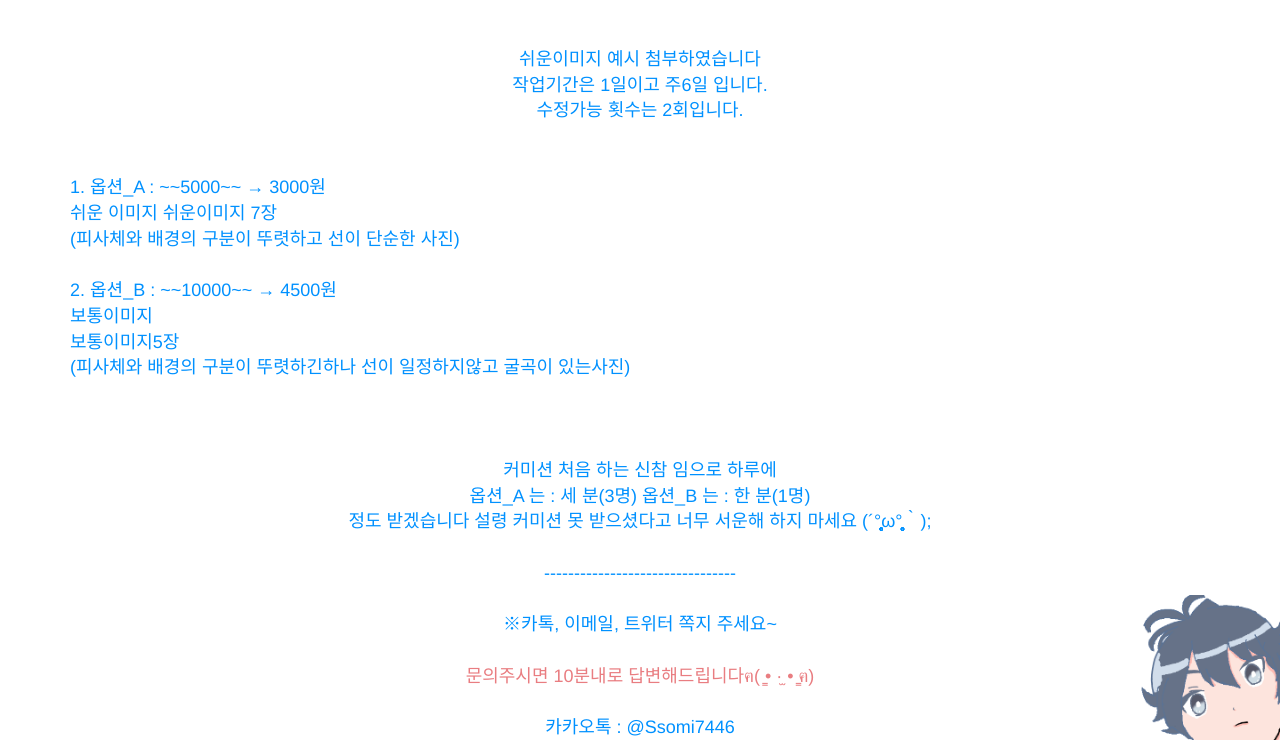
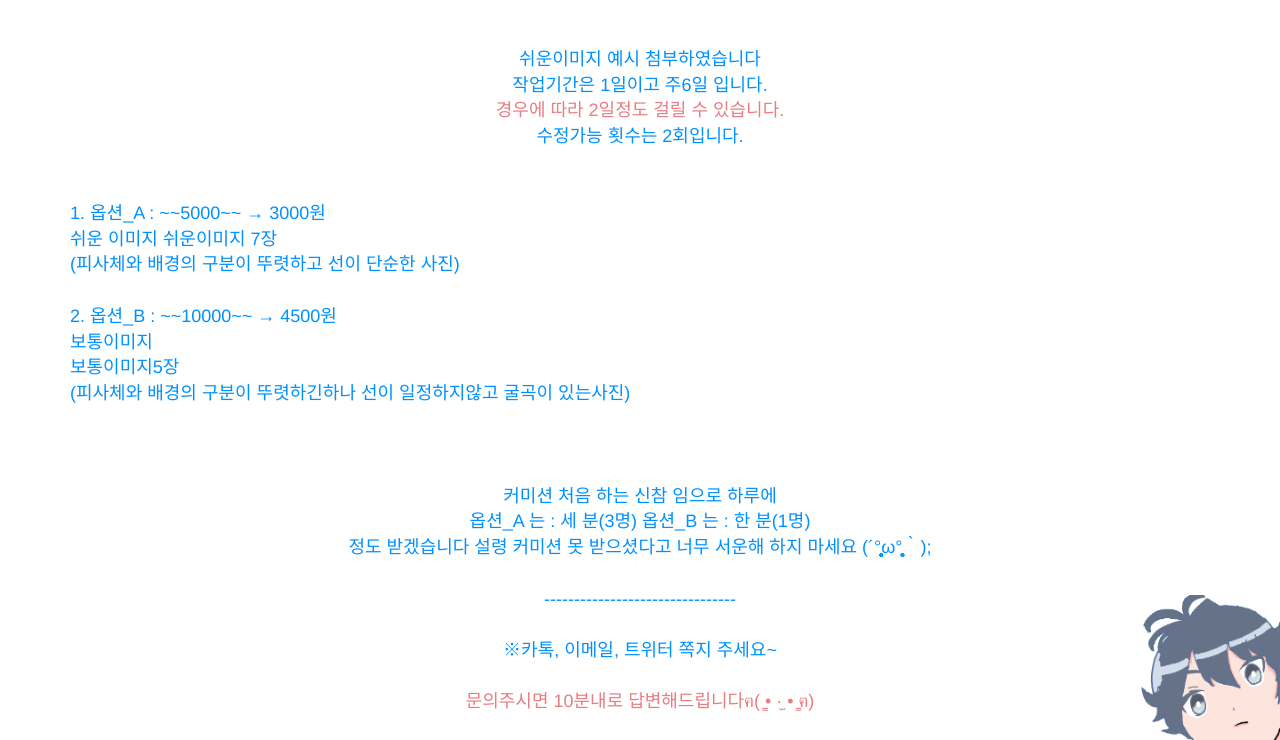
Before and after one commit to KuraiLuna/KuraiLuna4.github.io, a Jekyll site: the page built from _posts/commission/2021-04-24-누끼 아르바이트 소개.md, in a window 1280 px wide and 900 px high, scrolled down 1897 px, cut to the strip 160-900 px from the top of the window. Built offline with Jekyll 4.4.1, drawn with Linux system fonts in a browser that asks for light colours; nearby versions of some CDN libraries; comment, search, counter and statistics services are not loaded.

Commit message:
[커미션] 누끼 아르바이트 소개

```diff
--- a/_posts/commission/2021-04-24-누끼 아르바이트 소개.md
+++ b/_posts/commission/2021-04-24-누끼 아르바이트 소개.md
@@ -64,7 +64,7 @@ tags : [webwork,action]
 
 
 <center>쉬운이미지 예시 첨부하였습니다<br>
-작업기간은 1일이고 주6일 입니다.<br> 수정가능 횟수는 2회입니다. <br></center>
+작업기간은 1일이고 주6일 입니다.<br> <font size="4em" color="#e97d81">경우에 따라 2일정도 걸릴 수 있습니다.</font><br>수정가능 횟수는 2회입니다. <br></center>
 <br>
 <br>
 
```
